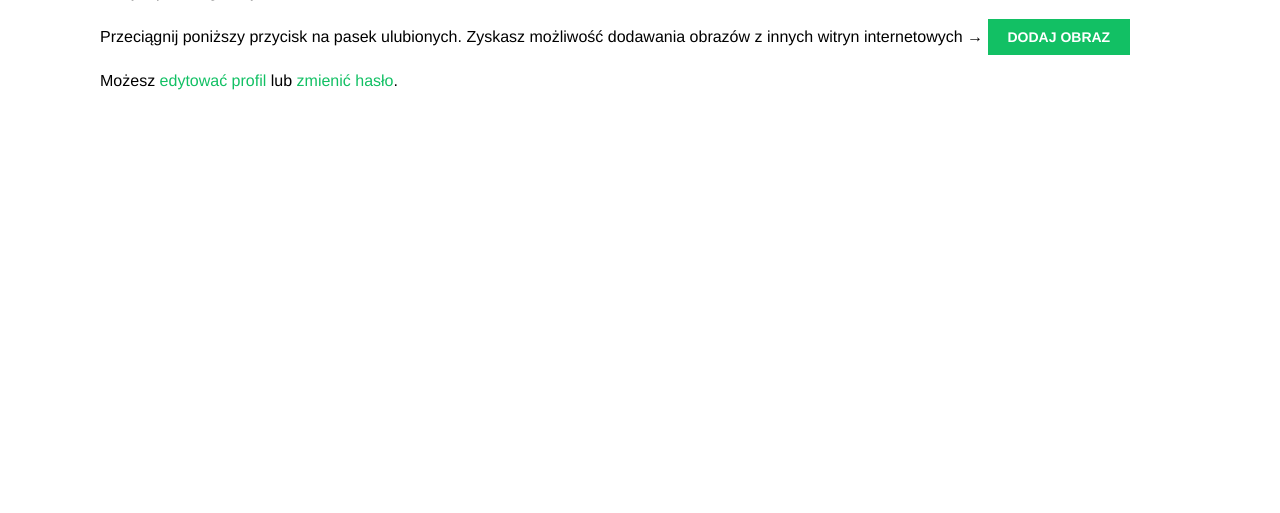
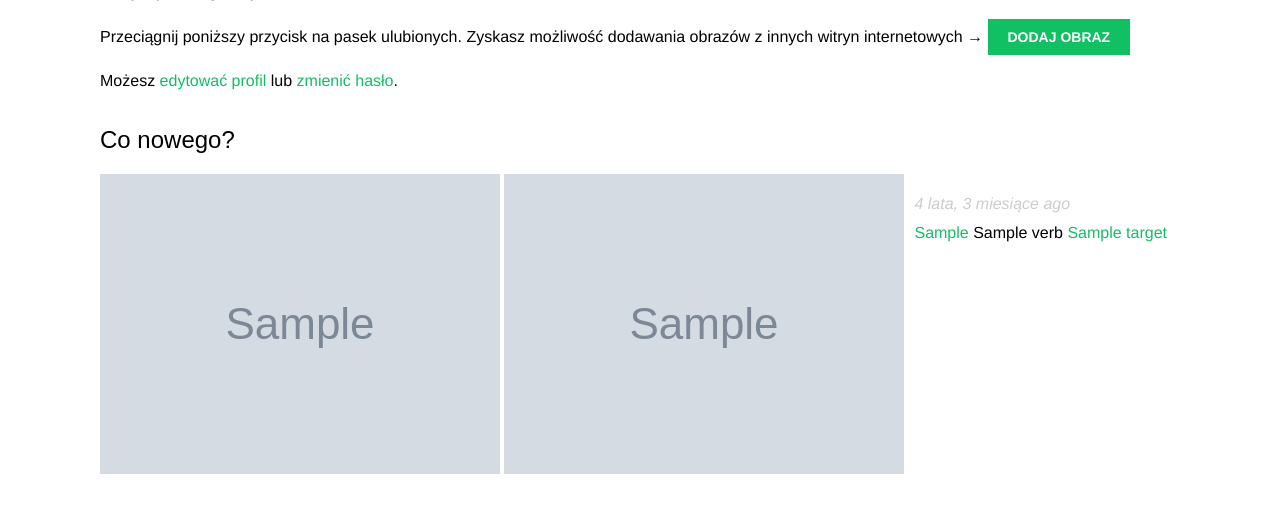
Before and after one commit to Erickarius/witryna_spolecznosciowa, a Django app: template account/templates/account/dashboard.html in a window 1280 px wide. Shown: the part 222-735 px from the top of the page. Run offline with Django 5.2, Linux system fonts and the light colour scheme; the template is opened without the code that fills it: most values are stand-ins (such as "Sample title", 1, 10 or a date in 2020); grey boxes marked "Sample" are stand-in pictures; some libraries are stand-ins or nearby versions; some web fonts are replaced.

Commit message:
Wywietlanie strumienia aktywnosci, optymalizacja kolekcji QuerySet dotyczacej powiazanych obiektów, tworzenie szablonow dla akcji

```diff
--- a/account/templates/account/dashboard.html
+++ b/account/templates/account/dashboard.html
@@ -13,4 +13,11 @@
   <p>Przeciągnij poniższy przycisk na pasek ulubionych. Zyskasz możliwość dodawania obrazów z innych witryn internetowych → <a href="javascript:{% include "bookmarklet_launcher.js" %}" class="button">Dodaj obraz</a></p>
 
   <p>Możesz <a href="{% url "edit" %}">edytować profil</a> lub <a href="{% url "password_change" %}">zmienić hasło</a>.</p>
+
+  <h2>Co nowego?</h2>
+  <div id="action-list">
+    {% for action in actions %}
+      {% include "actions/action/detail.html" %}
+    {% endfor %}
+  </div>
 {% endblock %}
--- /dev/null
+++ b/actions/templates/actions/action/detail.html
@@ -0,0 +1,41 @@
+{% load thumbnail %}
+
+{% with user=action.user profile=action.user.profile %}
+<div class="action">
+  <div class="images">
+    {% if profile.photo %}
+      {% thumbnail user.profile.photo "80x80" crop="100%" as im %}
+      <a href="{{ user.get_absolute_url }}">
+        <img src="{{ im.url }}" alt="{{ user.get_full_name }}"
+         class="item-img">
+      </a>
+    {% endif %}
+
+    {% if action.target %}
+      {% with target=action.target %}
+        {% if target.image %}
+          {% thumbnail target.image "80x80" crop="100%" as im %}
+          <a href="{{ target.get_absolute_url }}">
+            <img src="{{ im.url }}" class="item-img">
+          </a>
+        {% endif %}
+      {% endwith %}
+    {% endif %}
+  </div>
+  <div class="info">
+    <p>
+      <span class="date">{{ action.created|timesince }} ago</span>
+      <br />
+      <a href="{{ user.get_absolute_url }}">
+        {{ user.first_name }}
+      </a>
+      {{ action.verb }}
+      {% if action.target %}
+        {% with target=action.target %}
+          <a href="{{ target.get_absolute_url }}">{{ target }}</a>
+        {% endwith %}
+      {% endif %}
+    </p>
+  </div>
+</div>
+{% endwith %}
```
Also changed, not shown: account/views.py (+13 -1 lines), db.sqlite3, media/images/2024/04/19/plebania.jpg.80x80_q85_crop-100%.jpg (added), media/images/2024/04/19/tajlandia.jpg (added), media/images/2024/04/19/tajlandia.jpg.300x0_q85.jpg (added), media/images/2024/04/19/tajlandia.jpg.300x300_q85_crop-smart.jpg (added), media/images/2024/04/19/tajlandia.jpg.80x80_q85_crop-100%.jpg (added), media/images/2024/04/19/wodzimierz-matuszak.jpg (added), media/images/2024/04/19/wodzimierz-matuszak.jpg.300x0_q85.jpg (added), media/images/2024/04/19/wodzimierz-matuszak.jpg.300x300_q85_crop-smart.jpg (added), media/images/2024/04/19/wodzimierz-matuszak.jpg.80x80_q85_crop-100%.jpg (added), media/users/2024/04/19/Wojciech_Cejrowski_selfie-2020.jpg.80x80_q85_crop-100%.jpg (added), media/users/2024/04/19/cc49adfe-d0ab-4b74-87b2-33008069ca0b_f1400x900.jpg.80x80_q85_crop-100%.jpg (added).
